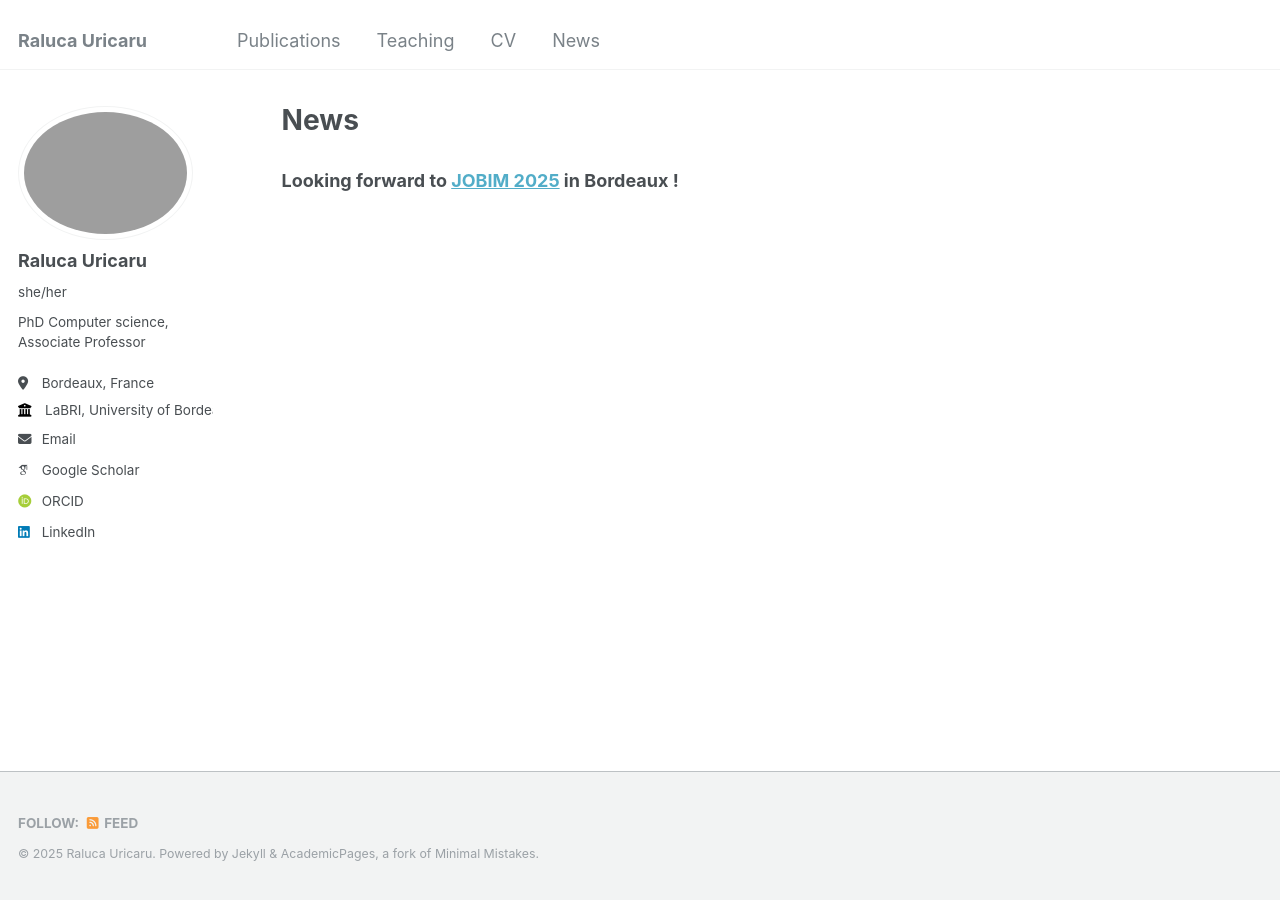
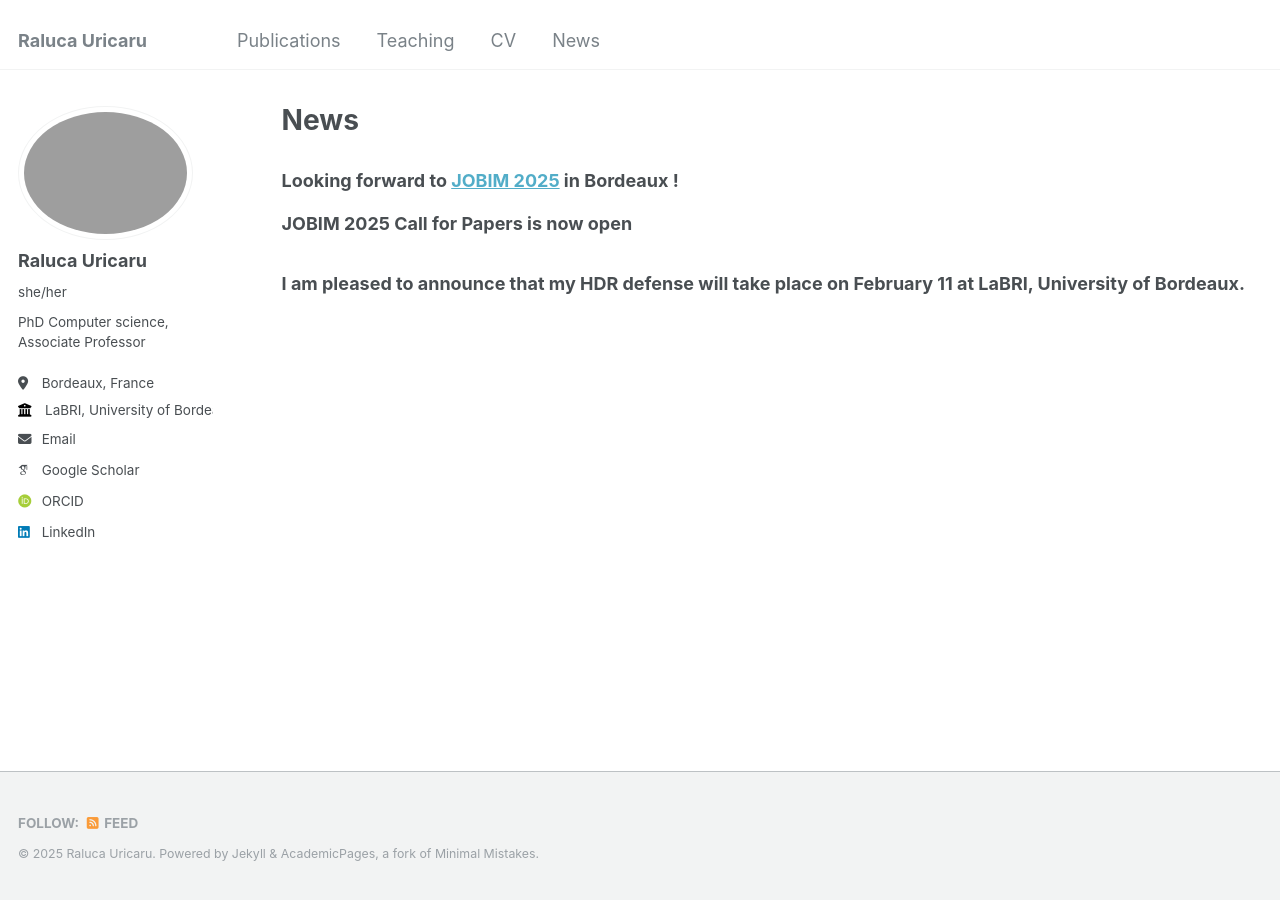
Before and after one commit to ruricaru/ruricaru.github.io, a Jekyll site: the page built from _pages/news.md, in a window 1280 px wide. Built offline with Jekyll 4.4.1, drawn with Linux system fonts in a browser that asks for light colours; some web fonts are replaced.

Commit message:
Update news.md

```diff
--- a/_pages/news.md
+++ b/_pages/news.md
@@ -6,3 +6,7 @@ author_profile: true
 ---
 
 ### Looking forward to [JOBIM 2025](https://jobim2025.labri.fr/) in Bordeaux !
+
+**JOBIM 2025 Call for Papers is now open**
+
+### I am pleased to announce that my HDR defense will take place on February 11 at LaBRI, University of Bordeaux.
```
